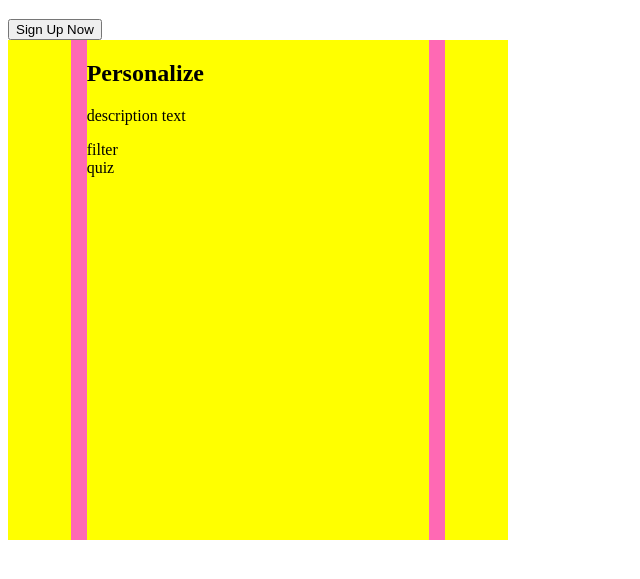
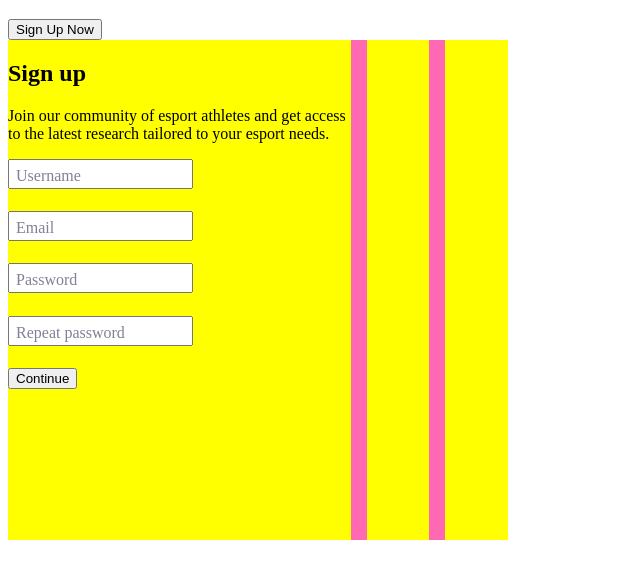
Before and after one commit to rikkeblom/ezone-project, a website built with Vite: page index.html in a window 1280 px wide. Shown: the part 61-640 px from the top of the page, without its empty margins (0-640 px from the left). Built offline with nearby package versions, Linux system fonts and the light colour scheme.

Commit message:
made form for sign-up with label animation working (random colors), changed values to rem

```diff
--- a/index.html
+++ b/index.html
@@ -12,13 +12,36 @@
       <button>Sign Up Now</button>
       <section>
         <div class="modal-container">
-          <div class="modal-page-container">
+          <div class="modal-page-container active">
             <div class="modal-page">
               <h2>Sign up</h2>
-              <p>description text</p>
+              <p>Join our community of esport athletes and get access to the latest research tailored to your esport needs.</p>
             </div>
+            <form>
+              <div class="input-container">
+                <input id="username" type="text" placeholder=" " />
+                <div class="cut"></div>
+                <label for="username" class="placeholder">Username</label>
+              </div>
+              <div class="input-container">
+                <input id="email" type="email" placeholder=" " />
+                <div class="cut"></div>
+                <label for="email" class="placeholder">Email</label>
+              </div>
+              <div class="input-container">
+                <input id="password" type="password" placeholder=" " />
+                <div class="cut"></div>
+                <label for="password" class="placeholder">Password</label>
+              </div>
+              <div class="input-container">
+                <input id="repeat-password" type="password" placeholder=" " />
+                <div class="cut"></div>
+                <label for="repeat-password" class="placeholder">Repeat password</label>
+              </div>
+              <button input type="submit">Continue</button>
+            </form>
           </div>
-          <div class="modal-page-container active">
+          <div class="modal-page-container">
             <div class="modal-page">
               <h2>Personalize</h2>
               <p>description text</p>
--- a/sass/modal/_index.scss
+++ b/sass/modal/_index.scss
@@ -1 +1,2 @@
 @forward "modal-layout";
+@forward "sign-up-modal";
--- /dev/null
+++ b/sass/modal/_sign-up-modal.scss
@@ -0,0 +1,40 @@
+.input-container {
+  position: relative;
+  margin-bottom: 1.4rem;
+
+  input {
+    height: 1.5rem;
+  }
+
+  label.placeholder {
+    color: #808097;
+    top: 0.5rem;
+    left: 0.5rem;
+    pointer-events: none;
+    position: absolute;
+    transform-origin: 0 50%;
+    transition: transform 200ms, color 200ms;
+  }
+  input:focus ~ .cut,
+  input:not(:placeholder-shown) ~ .cut {
+    transform: translateY(0.2rem);
+  }
+  input:focus ~ label.placeholder,
+  input:not(:placeholder-shown) ~ label.placeholder {
+    transform: translateY(-1.7rem) translateX(0.2rem) scale(0.9);
+  }
+
+  input:not(:placeholder-shown) ~ label.placeholder {
+    color: #808097;
+    background-color: blue;
+    padding: 0.2rem 1rem;
+    border-radius: 1rem;
+  }
+
+  input:focus ~ label.placeholder {
+    color: #dc2f55;
+    background-color: blue;
+    padding: 0.2rem 1rem;
+    border-radius: 1rem;
+  }
+}
```
